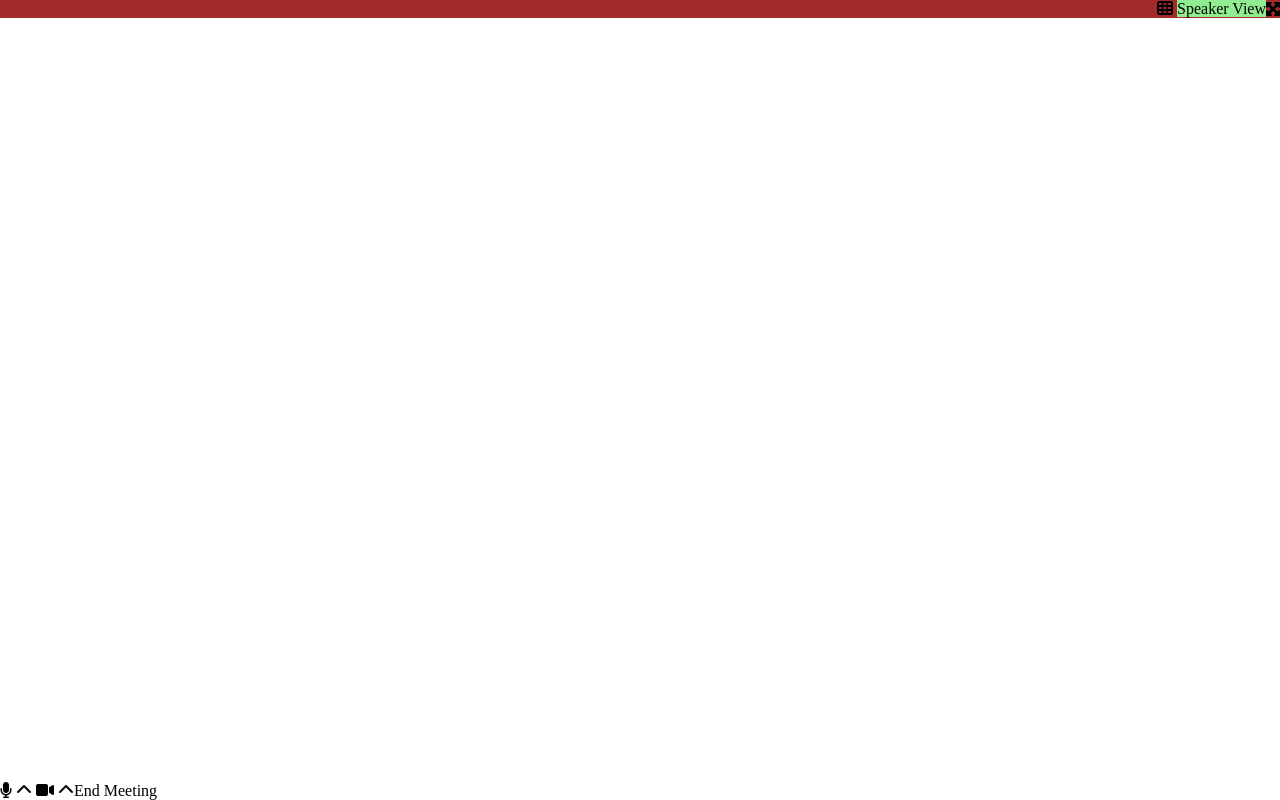
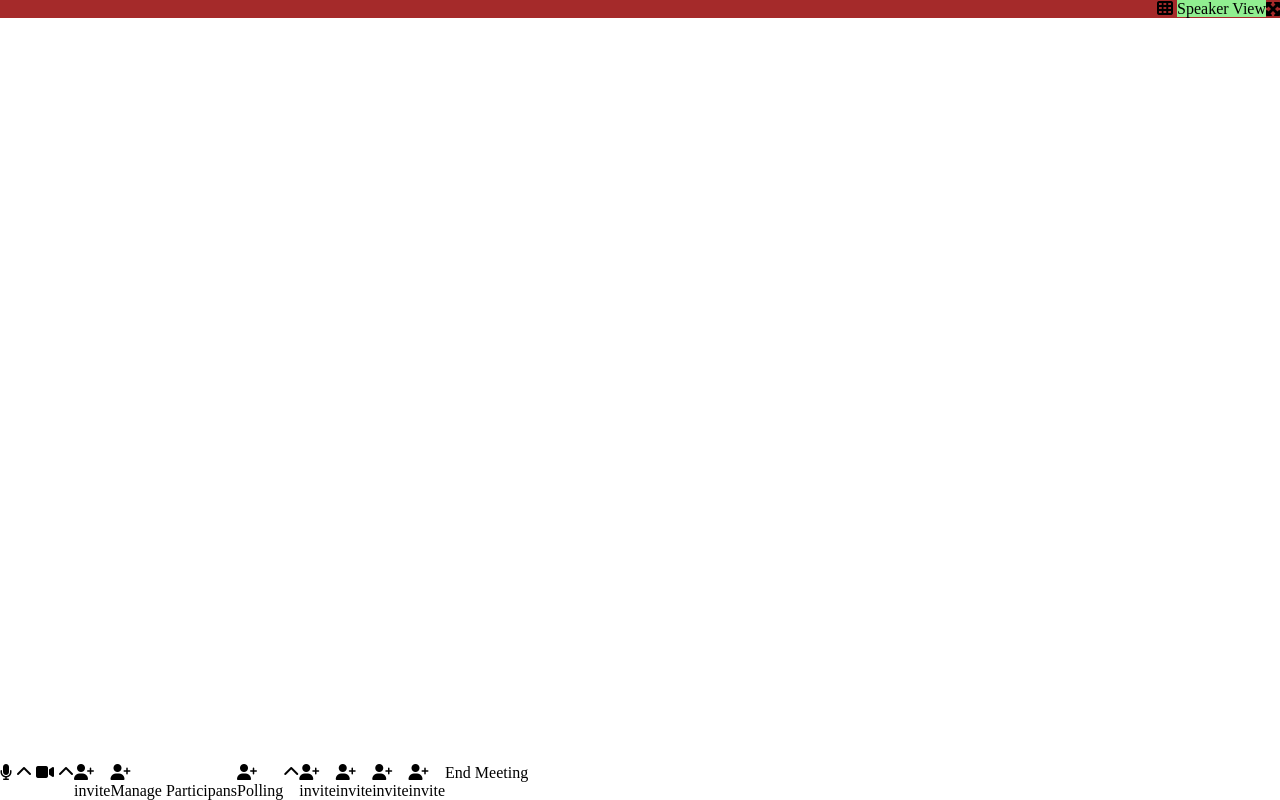
Before and after one commit to IlarioForcherio/html-css-zoom, a plain HTML site: page index.html in a window 1280 px wide. Drawn offline with Linux system fonts and the light colour scheme.

Commit message:
add "footer icons structure"

```diff
--- a/index.html
+++ b/index.html
@@ -31,11 +31,41 @@
                 <i class="fa-sharp fa-solid fa-video"></i>
                 <i class="fa-sharp fa-solid fa-chevron-up"></i>
             </div>
-            <div id="center">
-
+            <div class="flex" id="center">
+                <div>
+                <i class="f-center-icon fa-sharp fa-solid fa-user-plus"></i>
+                <div>invite</div>
+                </div>
+                <div>
+                <i class="f-center-icon fa-sharp fa-solid fa-user-plus"></i>
+                <div>Manage Participans</div>
+                </div>
+                <div>
+                <i class="f-center-icon fa-sharp fa-solid fa-user-plus"></i>
+                <div>Polling</div>
+                </div>
+                <i class="f-center-icon fa-sharp fa-solid fa-chevron-up"></i>
+                <div>
+                <i class="f-center-icon fa-sharp fa-solid fa-user-plus"></i>
+                <div>invite</div>
+                </div>
+                <div>
+                <i class="f-center-icon fa-sharp fa-solid fa-user-plus"></i>
+                <div>invite</div>
+                </div>
+                <div>
+                <i class="f-center-icon fa-sharp fa-solid fa-user-plus"></i>
+                <div>invite</div>
+                </div>
+                <div>
+                <i class="f-center-icon fa-sharp fa-solid fa-user-plus"></i>
+                <div>invite</div>
+                </div>
             </div>
             <a class="right" id="red-btn" href="#">End Meeting</a>
         </footer>
+
+
 
     </div>
 
```
